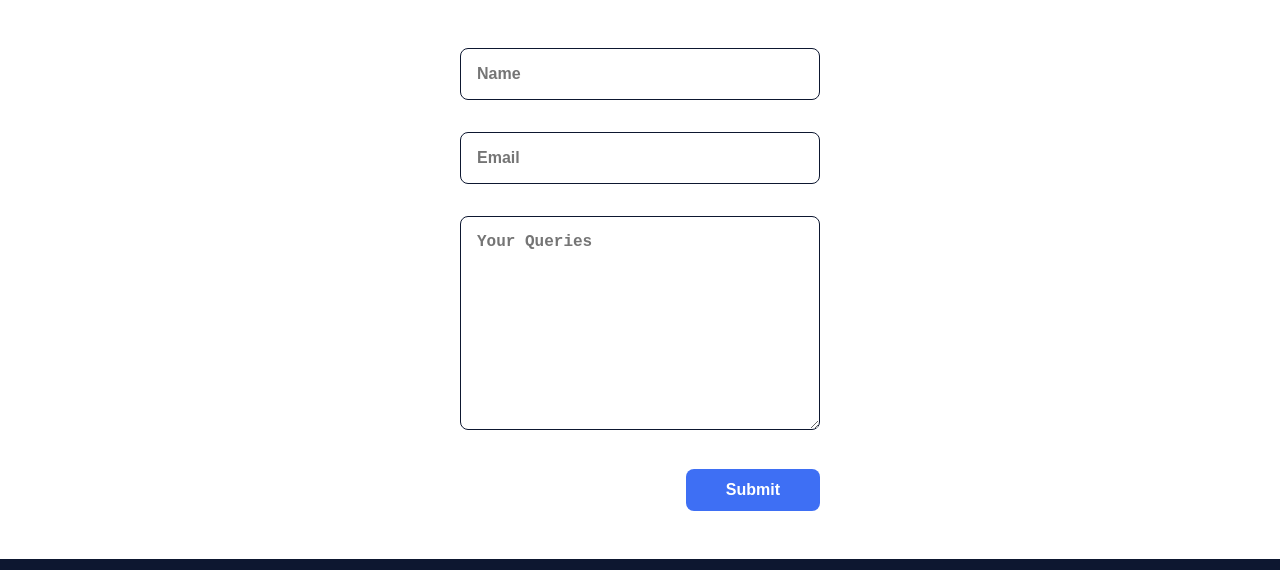
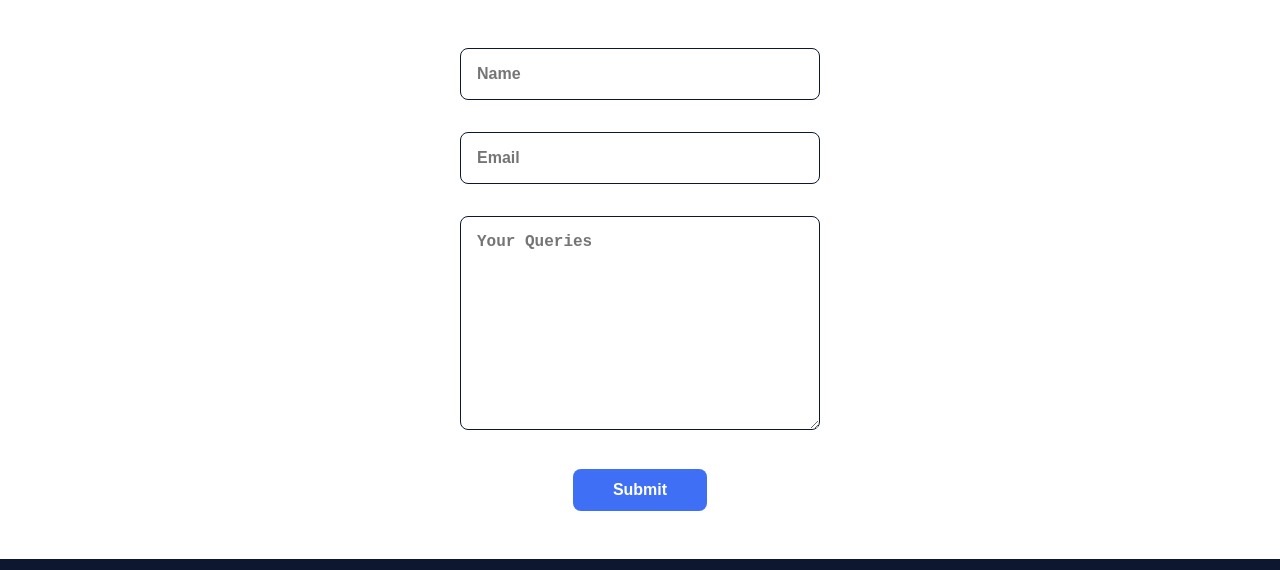
Before and after one commit to avanishkr018/kds_repo, a plain HTML site: page index.html in a window 1280 px wide. Shown: the part 3026-3596 px from the top of the page. Drawn offline with nearby package versions, Linux system fonts and the light colour scheme.

Commit message:
button center aligned

```diff
--- a/assets/css/styles.css
+++ b/assets/css/styles.css
@@ -339,7 +339,7 @@ img {
   outline: none;
   font-size: var(--normal-font-size);
   cursor: pointer;
-  margin-left: auto;
+  margin: 0 auto;
 }
 
 /* ===== FOOTER =====*/
```
